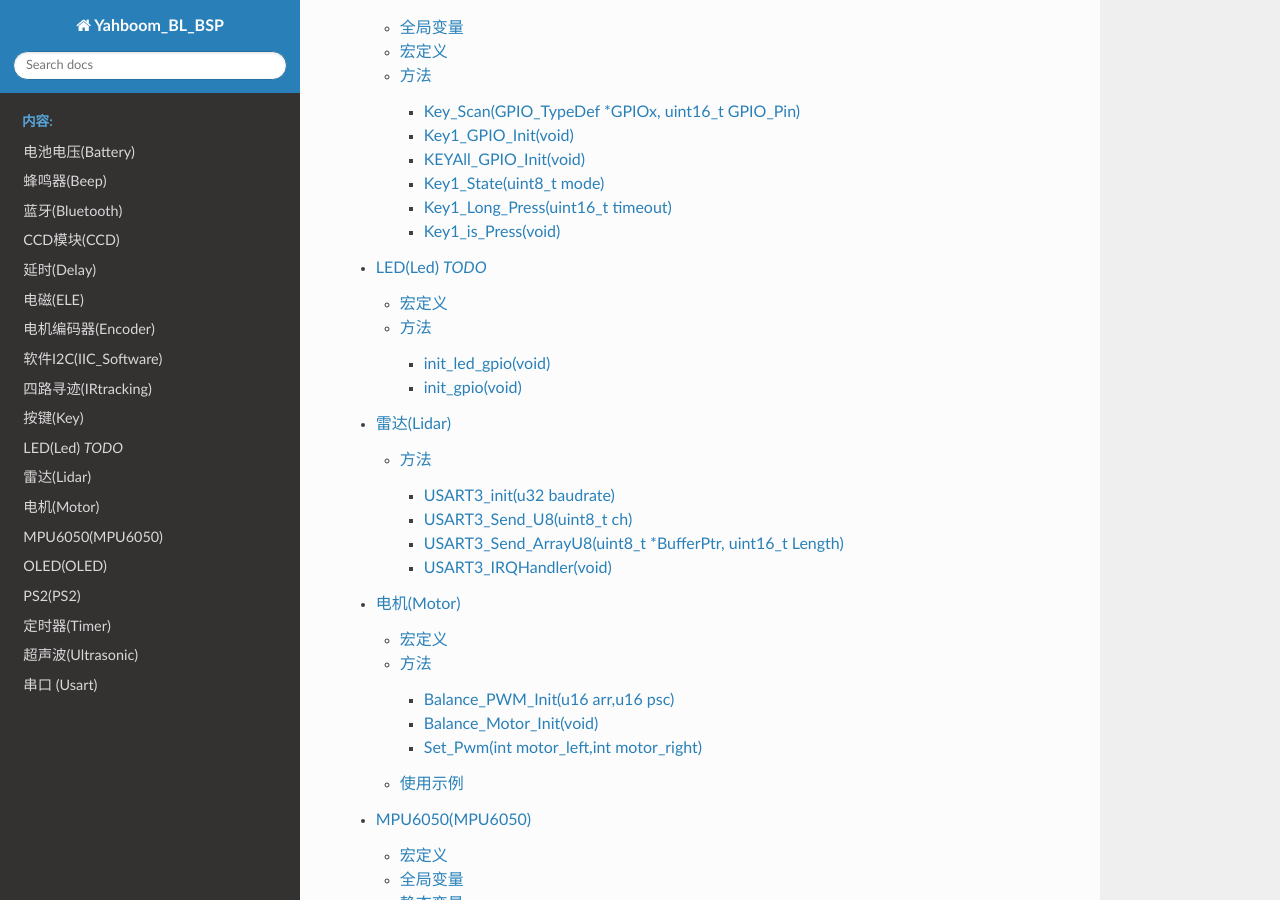
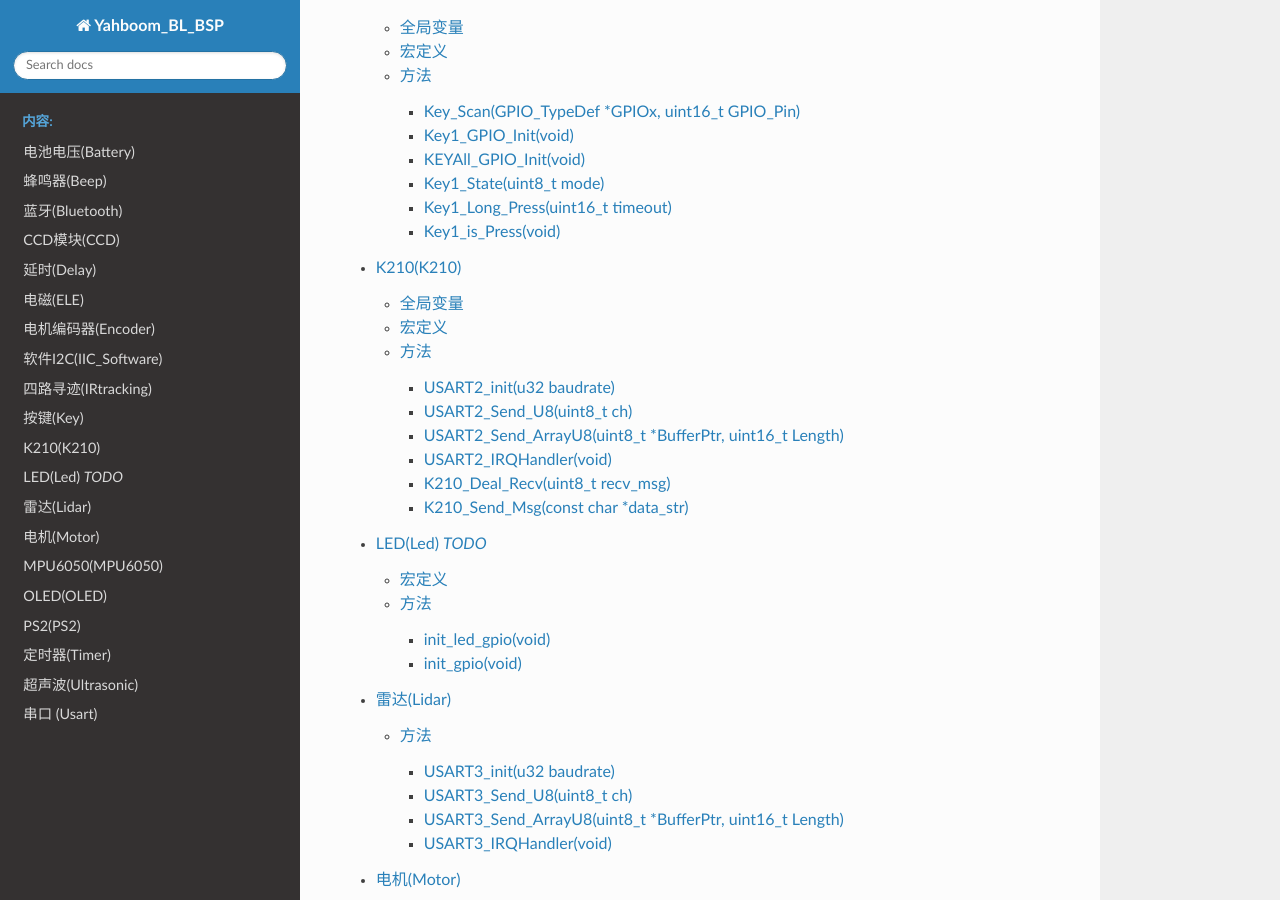
Before and after one commit to zt-x/Yahboom_BalanceCar_DOC, a Sphinx documentation site: the page built from source/index.rst, in a window 1280 px wide and 900 px high, scrolled down 2816 px. Built offline with Sphinx 7.4.7 and the Read the Docs theme 3.1.0, drawn with Linux system fonts in a browser that asks for light colours; some of the changed lines change nothing that is shown.

Commit message:
add k210

```diff
--- /dev/null
+++ b/source/K210(K210).md
@@ -0,0 +1,163 @@
+<style type="text/css">
+    body {
+        font-family: Arial, sans-serif;
+        padding: 20px;
+    }
+
+    .notice {
+        background-color: #fff3cd; /* 浅黄色背景 */
+        color: #856404; /* 深黄色字体 */
+        border: 1px solid #ffeeba;
+        padding: 15px;
+        border-radius: 5px;
+        margin: 20px 0 !important;
+    }
+    .notice h2 {
+        margin: 0 0 10px;
+    }
+
+    .notice p {
+        margin: 0;
+    }
+    table {font-size:12px;color:#2980b9;max-width:80%;min-width:30%;border-width: 1px;border-color:#2980b9;border-collapse: collapse;margin-bottom: 20px;}
+    th {font-size:12px;background-color:#efefef;border-width: 1px;padding: 8px;border-style: solid;border-color: #2980b9;text-align:left;}
+    tr {background-color:;}
+    td {font-size:12px;border-width: 1px;padding: 8px;border-style: solid;border-color: #2980b9;}
+    .code-container {
+        background-color: #282c34;
+        border-radius: 5px;
+        padding: 15px;
+        min-width: 600px;
+        margin-bottom: 20px;
+        overflow-x: auto;
+        box-shadow: 0 2px 10px rgba(0, 0, 0, 0.2);
+    }
+    pre {
+        margin: 0;
+    }
+    code {
+        font-family: 'Courier New', Courier, monospace !important;
+        white-space: pre-wrap !important; /* Allows code to wrap in case it is too long */
+        color: #ffffff !important;
+        background-color: #282c34 !important;
+        border: none !important;
+        font-size: 100% !important;
+    }
+    .keyword {
+        color: #c678dd; /* 紫色 */
+        font-weight: bold;
+    }
+    .function {
+        color: #61afef; /* 蓝色 */
+    }
+    .string {
+        color: #98c379; /* 绿色 */
+    }
+    .include {
+        color: #c678dd; /* 紫色 */
+    }
+    .header {
+        color: #98c379; /* 绿色 */
+    }
+    .number {
+        color: #d19a66; /* 橙色 */
+    }
+
+    .string {
+        color: #56b6c2; /* 青色 */
+    }
+
+    .comment {
+        color: #7f848e; /* 灰色 */
+    }
+</style>
+## K210(K210)
+
+<div class="notice">
+
+</div>
+
+
+
+### 全局变量
+
+<table border="1">
+<tr><th>全局变量</th><th>类型</th><th>注释</th></tr>
+<tr><td>buf_msg</td><td>char[20]</td><td>K210 接收消息缓冲区</td></tr>
+<tr><td>g_new_flag</td><td>uint8_t</td><td>接收标志，用于指示是否正在接收新消息</td></tr>
+<tr><td>g_index</td><td>uint8_t</td><td>消息索引，用于存储接收的字符</td></tr>
+</table>
+
+
+### 宏定义
+
+<table border="1">
+<tr><th>宏定义</th><th>值</th><th>注释</th></tr>
+<tr><td>BUFFER_SIZE</td><td>40</td><td>K210 接收缓冲区大小</td></tr>
+</table>
+
+
+### 方法
+
+#### USART2_init(u32 baudrate)
+初始化 USART2（用于 K210 通信）
+<table border="1">
+<tr><th>参数</th><th>类型</th><th>注释</th></tr>
+<tr><td>baudrate</td><td>u32</td><td>波特率</td></tr>
+</table>
+<table border="1">
+<tr><th>返回值</th><th>类型</th></tr>
+<tr><td>无</td><td>void</td></tr>
+</table>
+
+#### USART2_Send_U8(uint8_t ch)
+发送一个字符到 K210 模块
+<table border="1">
+<tr><th>参数</th><th>类型</th><th>注释</th></tr>
+<tr><td>ch</td><td>uint8_t</td><td>要发送的字符</td></tr>
+</table>
+<table border="1">
+<tr><th>返回值</th><th>类型</th></tr>
+<tr><td>无</td><td>void</td></tr>
+</table>
+
+#### USART2_Send_ArrayU8(uint8_t *BufferPtr, uint16_t Length)
+发送一个字节数组到 K210 模块
+<table border="1">
+<tr><th>参数</th><th>类型</th><th>注释</th></tr>
+<tr><td>BufferPtr</td><td>uint8_t*</td><td>待发送的数据指针</td></tr>
+<tr><td>Length</td><td>uint16_t</td><td>数据长度</td></tr>
+</table>
+<table border="1">
+<tr><th>返回值</th><th>类型</th></tr>
+<tr><td>无</td><td>void</td></tr>
+</table>
+
+#### USART2_IRQHandler(void)
+USART2 中断服务函数，处理接收到的数据
+<table border="1">
+<tr><th>返回值</th><th>类型</th></tr>
+<tr><td>无</td><td>void</td></tr>
+</table>
+
+#### K210_Deal_Recv(uint8_t recv_msg)
+解析 K210 模块发来的消息
+<table border="1">
+<tr><th>参数</th><th>类型</th><th>注释</th></tr>
+<tr><td>recv_msg</td><td>uint8_t</td><td>接收到的字符</td></tr>
+</table>
+<table border="1">
+<tr><th>返回值</th><th>类型</th></tr>
+<tr><td>返回接收的完整字符串</td><td>char*</td></tr>
+</table>
+
+#### K210_Send_Msg(const char *data_str)
+向 K210 模块发送字符串消息
+<table border="1">
+<tr><th>参数</th><th>类型</th><th>注释</th></tr>
+<tr><td>data_str</td><td>const char*</td><td>待发送的字符串</td></tr>
+</table>
+<table border="1">
+<tr><th>返回值</th><th>类型</th></tr>
+<tr><td>无</td><td>void</td></tr>
+</table>
--- a/source/index.rst
+++ b/source/index.rst
@@ -20,6 +20,7 @@
    软件I2C(IIC_Software)
    四路寻迹(IRtracking)
    按键(Key)
+   K210(K210)
    LED(Led)
    雷达(Lidar)
    电机(Motor)
```
